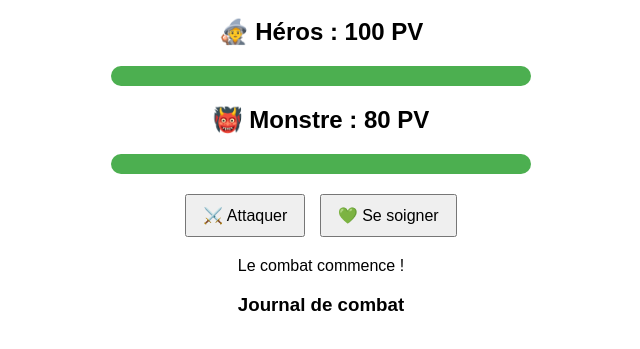
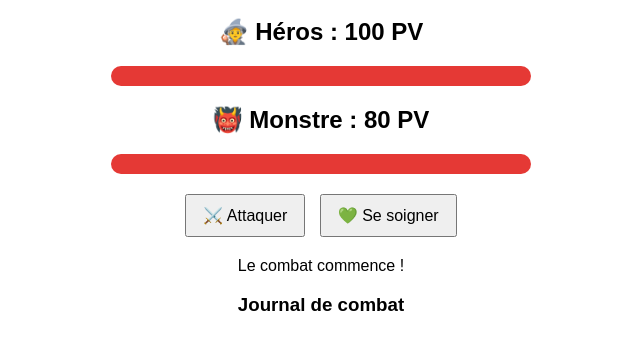
Before and after one commit to vincent-agi/mini-rpg2, a plain HTML site: page index.html in a window 1280 px wide. Shown: the part 71-420 px from the top of the page, without its empty margins (319-959 px from the left). Drawn offline with Linux system fonts and the light colour scheme.

Commit message:
Implement game state management and update health bar display

```diff
--- a/app.js
+++ b/app.js
@@ -0,0 +1,34 @@
+/* ===== L'ÉTAT DU JEU ===== */
+
+// Valeurs fixes : on ne les modifie jamais
+const PV_MAX_JOUEUR = 100;
+const PV_MAX_MONSTRE = 80;
+
+// Valeurs qui vont changer pendant le combat
+let pvJoueur = PV_MAX_JOUEUR;
+let pvMonstre = PV_MAX_MONSTRE;
+
+/* ===== LES ÉLÉMENTS DE LA PAGE ===== */
+
+const textePvJoueur = document.getElementById("pv-joueur");
+const textePvMonstre = document.getElementById("pv-monstre");
+const barreJoueur = document.getElementById("barre-joueur");
+const barreMonstre = document.getElementById("barre-monstre");
+
+/* ===== L'AFFICHAGE ===== */
+
+// Une fonction = un bloc de code qu'on peut lancer quand on veut.
+// Celle-ci met l'écran à jour avec les valeurs actuelles.
+function afficherVie() {
+    // On écrit les PV dans le texte
+    textePvJoueur.textContent = pvJoueur;
+    textePvMonstre.textContent = pvMonstre;
+
+    // On règle la largeur des barres en pourcentage.
+    // Exemple : 50 PV sur 100 → 50 / 100 * 100 = 50 %
+    barreJoueur.style.width = (pvJoueur / PV_MAX_JOUEUR) * 100 + "%";
+    barreMonstre.style.width = (pvMonstre / PV_MAX_MONSTRE) * 100 + "%";
+}
+
+// On l'appelle une fois au chargement de la page
+afficherVie();
--- a/style.css
+++ b/style.css
@@ -17,7 +17,7 @@ body {
 .vie {
     height: 100%;
     width: 100%;
-    background: #4caf50;
+    background: #e53935;
     transition: width 0.3s;
 }
 
```
